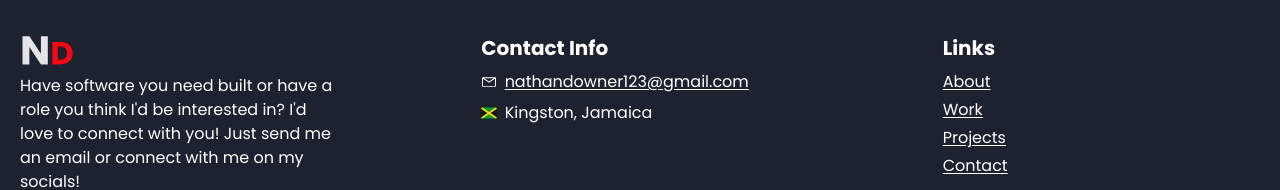
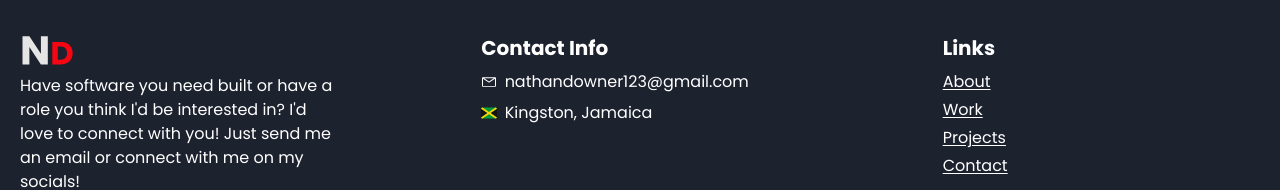
Before and after one commit to NathanDowner/personal-site, a React (Create React App) app: page / in a window 1280 px wide. Shown: the part 4366-4556 px from the top of the page. Built offline with nearby package versions, Linux system fonts and the light colour scheme.

Commit message:
underline on hover for email

```diff
--- a/src/components/Footer.tsx
+++ b/src/components/Footer.tsx
@@ -28,9 +28,7 @@ const Footer = () => {
                   className="inline-flex items-center space-x-2"
                 >
                   <img src={mail} className="h-4" alt="Email icon" />
-                  <span className="footer-link underline underline-offset-2">
-                    nathandowner123@gmail.com
-                  </span>
+                  <span className="footer-link">nathandowner123@gmail.com</span>
                 </a>
               </li>
               <li className="flex items-center space-x-2">
```
